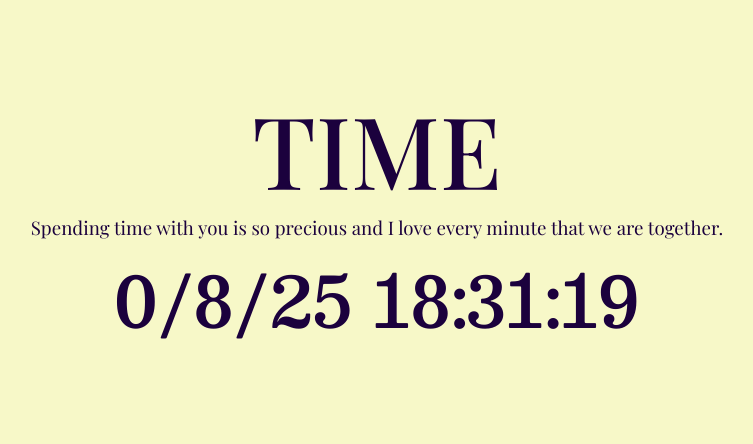
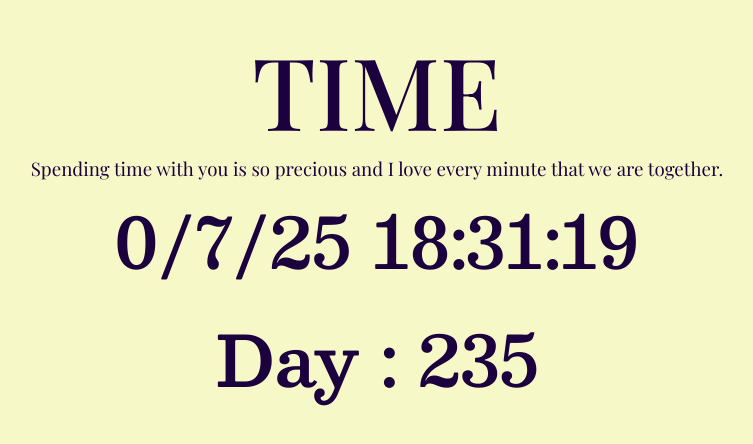
Before and after one commit to PrajwolNeupane/Time, a plain HTML site: page index.html in a window 1280 px wide. Shown: the part 180-624 px from the top of the page, without its empty margins (263-1016 px from the left). Drawn offline with nearby package versions, Linux system fonts and the light colour scheme.

Commit message:
bug:fixed extra month additiom, feat:added days count feature
Removed extra number one addition on month count and calculated number of days fo day count

```diff
--- a/index.html
+++ b/index.html
@@ -4,15 +4,22 @@
     <meta charset="UTF-8" />
     <meta http-equiv="X-UA-Compatible" content="IE=edge" />
     <meta name="viewport" content="width=device-width, initial-scale=1.0" />
-    <link href="https://fonts.googleapis.com/css2?family=Besley:wght@600&family=Playfair+Display:wght@400;500;600&display=swap" rel="stylesheet">
+    <link
+      href="https://fonts.googleapis.com/css2?family=Besley:wght@600&family=Playfair+Display:wght@400;500;600&display=swap"
+      rel="stylesheet"
+    />
     <title>P ❤ P</title>
     <link rel="stylesheet" href="./style.css" />
   </head>
   <body>
     <div class="flex-col">
       <h2 class="head">TIME</h2>
-      <h3 class="description">Spending time with you is so precious and I love every minute that we are together.</h3>
-    <h2 class="time" id="time"></h2>
+      <h3 class="description">
+        Spending time with you is so precious and I love every minute that we
+        are together.
+      </h3>
+      <h2 class="time" id="time"></h2>
+      <h2 id="days" class="time"></h2>
     </div>
   </body>
   <script defer src="./index.js"></script>
--- a/index.js
+++ b/index.js
@@ -16,10 +16,11 @@ function getTime() {
   const minutes = Math.floor(duration / 1000 / 60) % 60;
   const hours = Math.floor(duration / 1000 / 60 / 60) % 24;
   const days = Math.floor(duration / 1000 / 60 / 60 / 24) % 30;
-  const months = (Math.floor(duration / 1000 / 60 / 60 / 24 / 30) % 12) + 1;
+  const months = Math.floor(duration / 1000 / 60 / 60 / 24 / 30) % 12;
   const years = Math.floor(duration / 1000 / 60 / 60 / 24 / 365);
 
   element.innerText = `${years}/${months}/${days} ${hours}:${minutes}:${seconds}`;
+  document.getElementById("days").innerHTML = `Day : ${days + months * 30}`;
 }
 
 getTime();
```
